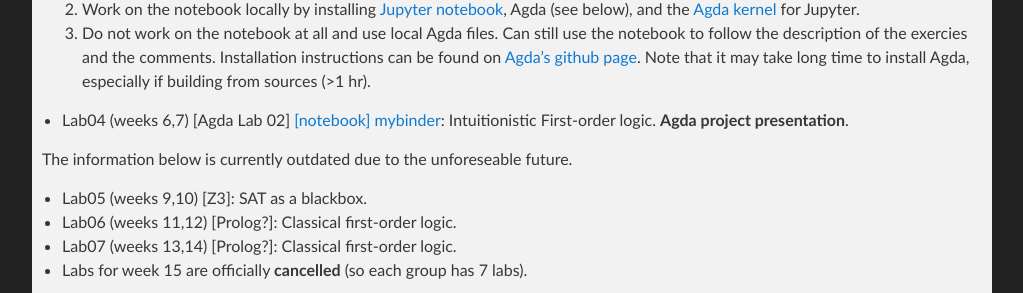
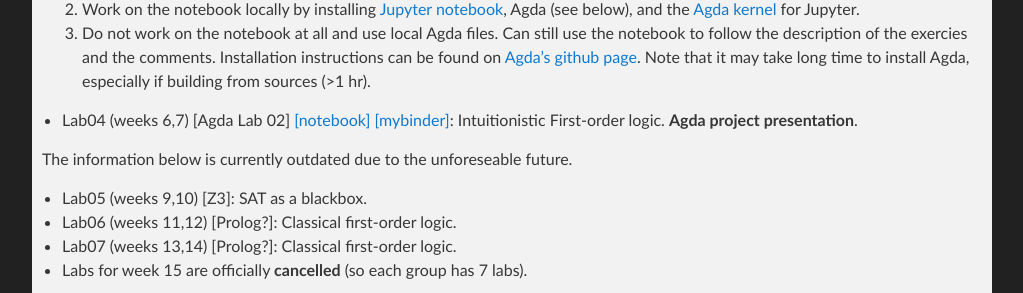
Before and after one commit to lclem/logic_course, a Jekyll site: the page built from docs/index.md, in a window 1280 px wide and 900 px high, scrolled down 1394 px, cut to the strip 150-443 px from the top of the window. Shown: the whole strip, without its empty margins (128-1151 px from the left). Built offline with Jekyll 4.4.1, drawn with Linux system fonts in a browser that asks for light colours; our own code applies the rules of GitHub Pages for plain Markdown files.

```diff
--- a/docs/index.md
+++ b/docs/index.md
@@ -41,7 +41,7 @@ Rocket.Chat:
   1. Work on the notebook online with [mybinder](https://mybinder.org/v2/gh/lclem/logic_course/master?filepath=docs/labs/agda/Lab01.ipynb). This option is fully online, does not require any installation. In order to retain the work done, it is necessary to locally download the notebook once one is done with it. To start working again, launch mybinder as above and upload your local copy.
   2. Work on the notebook locally by installing [Jupyter notebook](https://github.com/jupyter/notebook), Agda (see below), and the [Agda kernel](https://github.com/lclem/agda-kernel) for Jupyter.
   3. Do not work on the notebook at all and use local Agda files. Can still use the notebook to follow the description of the exercies and the comments. Installation instructions can be found on [Agda's github page](https://github.com/agda/agda). Note that it may take long time to install Agda, especially if building from sources (>1 hr).
-* Lab04 (weeks 6,7) [Agda Lab 02] [[notebook]](labs/agda/Lab02.ipynb) [mybinder](https://mybinder.org/v2/gh/lclem/logic_course/master?filepath=docs/labs/agda/Lab02.ipynb): Intuitionistic First-order logic. **Agda project presentation**.
+* Lab04 (weeks 6,7) [Agda Lab 02] [[notebook]](labs/agda/Lab02.ipynb) [[mybinder]](https://mybinder.org/v2/gh/lclem/logic_course/master?filepath=docs/labs/agda/Lab02.ipynb): Intuitionistic First-order logic. **Agda project presentation**.
 
 The information below is currently outdated due to the unforeseable future.
 * Lab05 (weeks 9,10) [Z3]: SAT as a blackbox.
```
